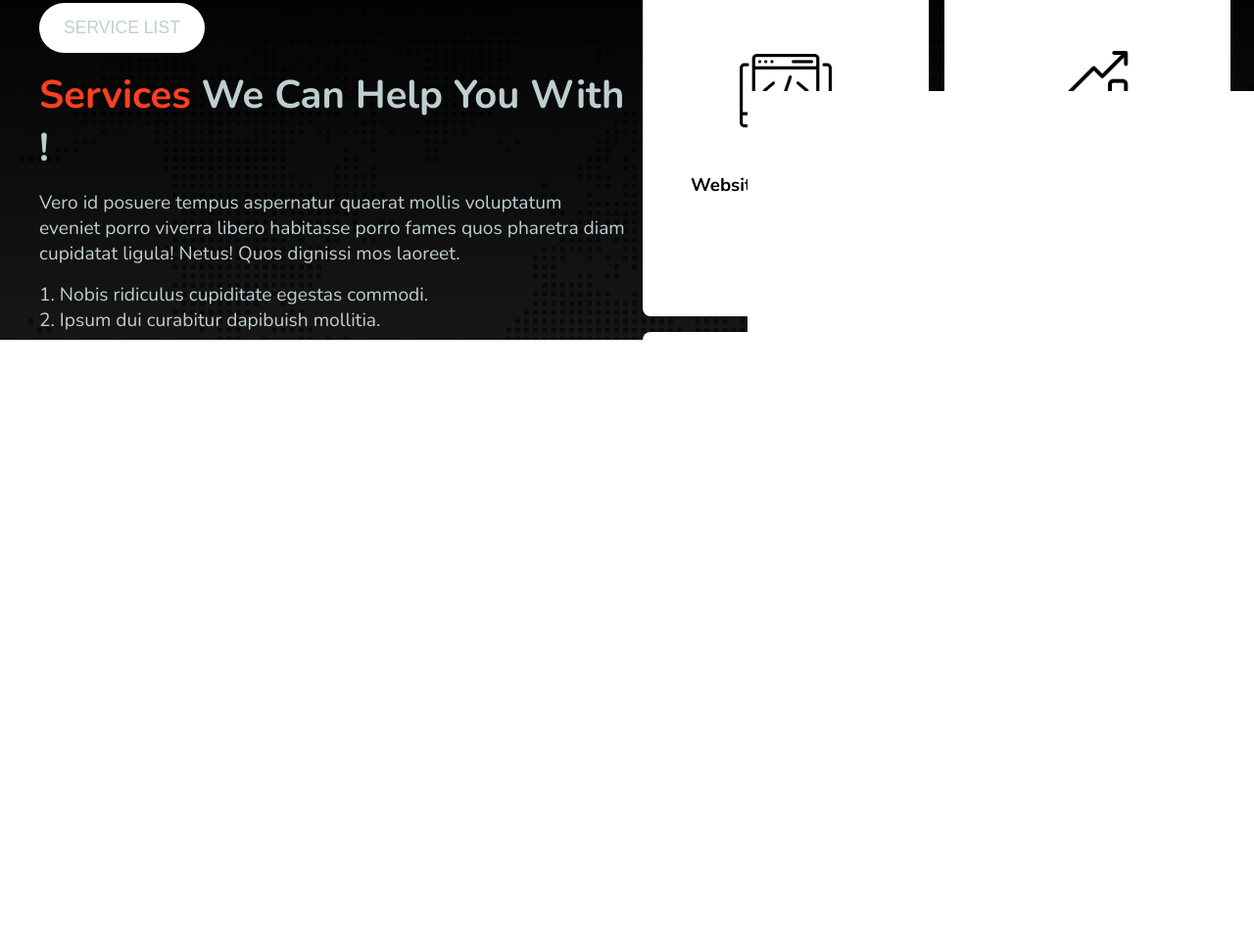
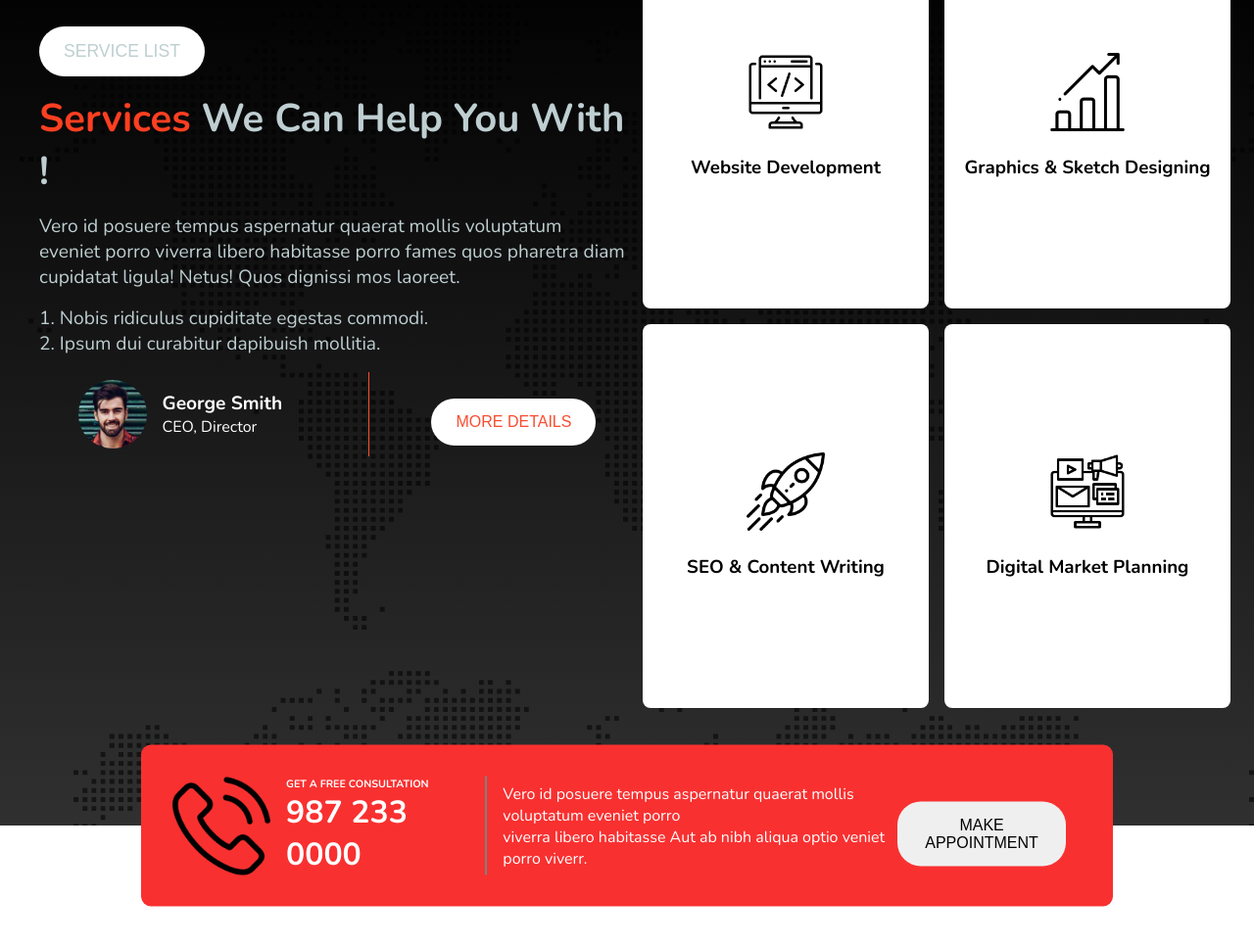
Before and after one commit to coderTirtha/digital-agency, a plain HTML site: page index.html in a window 1280 px wide. Shown: the part 924-1888 px from the top of the page at 98% size. Before the commit the page ends 1719 px from the top, so only its background shows below. Drawn offline with nearby package versions, Linux system fonts and the light colour scheme.

Commit message:
appointment section added

```diff
--- a/index.html
+++ b/index.html
@@ -75,6 +75,23 @@
                 </div>
             </div>
         </section>
+
+        <section class="appointment-container">
+            <div class="free-consultation">
+                <img src="assets/icons/phone-call.png" alt="">
+                <div class="consultation-content">
+                    <h6>Get a free consultation</h6>
+                    <h3>987 233 0000</h3>
+                </div>
+            </div>
+            <div class="appointment-details">
+                <div>
+                    <p>Vero id posuere tempus aspernatur quaerat mollis voluptatum eveniet porro</p>
+                    <p>viverra libero habitasse Aut ab nibh aliqua optio veniet porro viverr.</p>
+                </div>
+                <button class="appointment btn">Make Appointment</button>
+            </div>
+        </section>
     </main>
     <footer>
 
--- a/style.css
+++ b/style.css
@@ -99,13 +99,18 @@ body {
     font-size: 1rem;
 }
 
+.appointment {
+    border-radius: 1.5rem;
+    font-size: 1rem;
+}
+
 .service-container {
     background: url('./assets/images/footer-bg.png'), linear-gradient(#000,#303030);
     background-blend-mode: multiply;
     height: 100vh;
     color: #BECED1;
     display: flex;
-    padding: 1.5rem;
+    padding: 3rem 1.5rem;
 }
 
 .service-content {
@@ -166,7 +171,7 @@ body {
     grid-template-columns: repeat(2, 1fr);
     gap: 1rem;
     width: 100%;
-    transform: translateY(-2.5rem);
+    transform: translateY(-4.5rem);
 }
 
 .service-item {
@@ -182,5 +187,45 @@ body {
 }
 
 .service-item img {
+    max-width: 80px;
+}
+
+.appointment-container {
+    background-color: #f93030;
+    color: white;
+    margin: 0 9rem;
+    margin-bottom: 2.5rem;
+    border-radius: 10px;
+    padding: 2rem;
+    display: flex;
+    align-items: center;
+    transform: translateY(-50%);
+}
+
+.free-consultation {
+    display: flex;
+    align-items: center;
+    gap: 1rem;
+    width: 50%;
+    border-right: 2px solid gray;
+    padding-right: 2rem;
+}
+
+.free-consultation img {
     max-width: 100px;
 }
+
+.consultation-content h6 {
+    text-transform: uppercase;
+}
+
+.consultation-content h3 {
+    font-size: 2rem;
+}
+
+.appointment-details {
+    display: flex;
+    align-items: center;
+    padding: 0 1rem;
+    width: 100%;
+}
```
